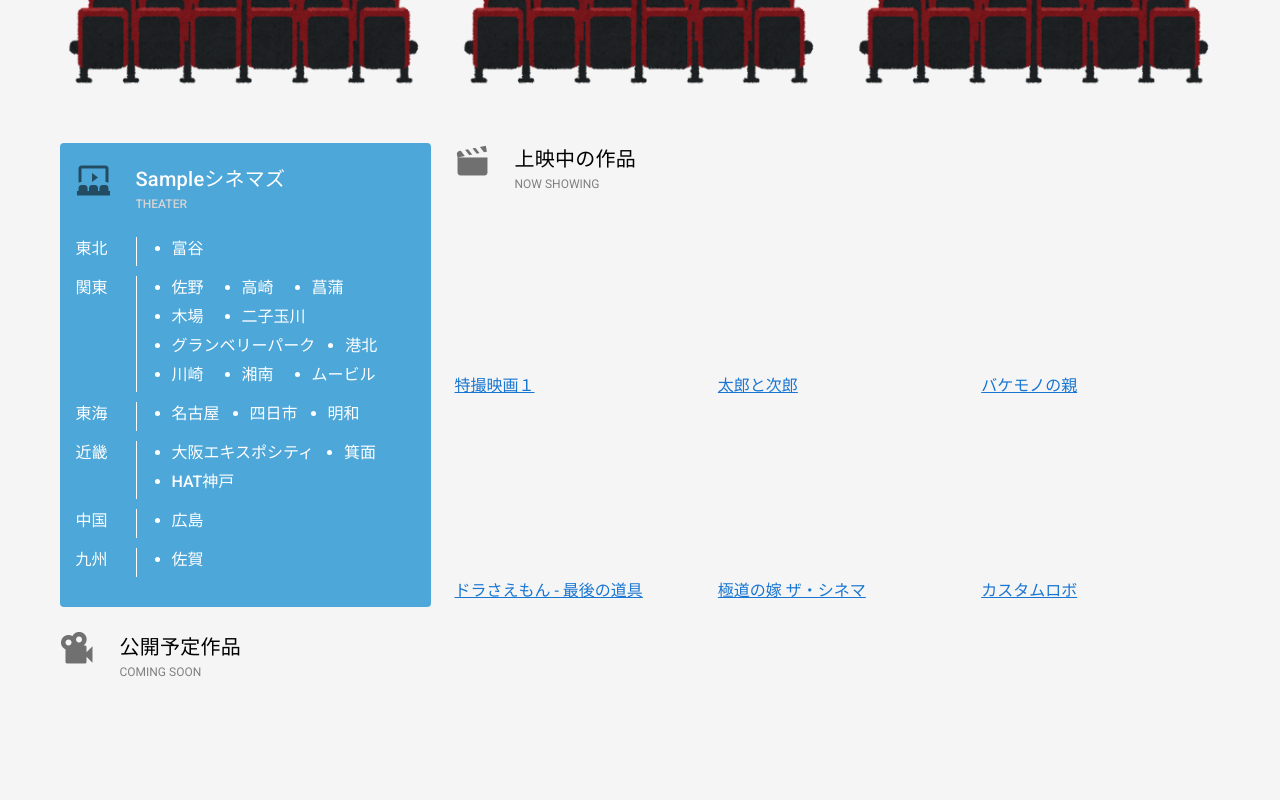
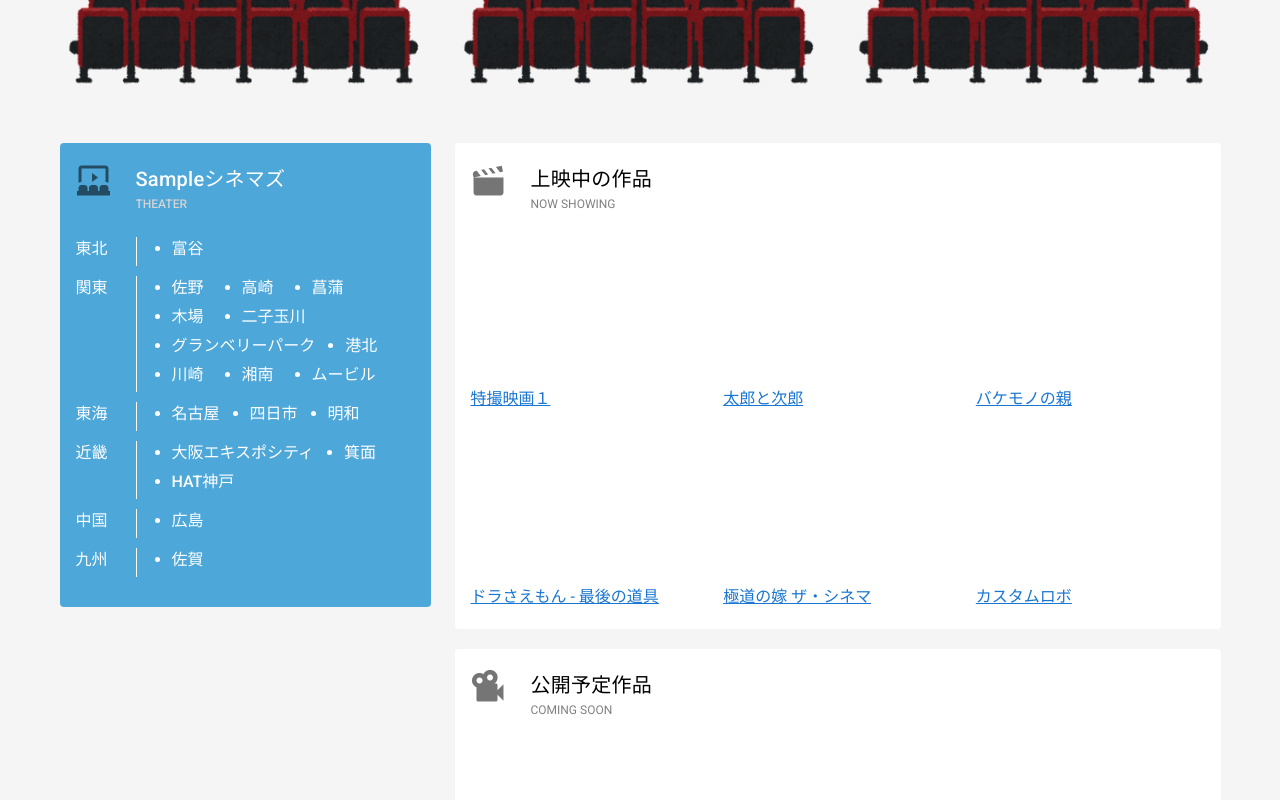
Before and after one commit to Taurin190/nuxt-sample, a Nuxt app: page / in a window 1280 px wide. Shown: the part 980-1780 px from the top of the page. Built offline with nearby package versions, Linux system fonts and the light colour scheme.

Commit message:
modify style for movie list

```diff
--- a/components/organisms/MovieListPanel.vue
+++ b/components/organisms/MovieListPanel.vue
@@ -1,5 +1,5 @@
 <template>
-  <div>
+  <div class="movie-list-panel py-5 mb-5 px-4 rounded">
     <v-row justify="left" align="center">
       <v-col cols="12">
         <panel-title :to="to" :icon="icon" :title="title" :etitle="etitle" />
@@ -16,7 +16,11 @@
     </v-row>
   </div>
 </template>
-
+<style scoped>
+div.movie-list-panel {
+    background-color: white;
+}
+</style>
 <script>
 import PanelTitle from "../molecules/PanelTitle.vue";
 import MovieCard from "../molecules/MovieCard.vue";
--- a/pages/index.vue
+++ b/pages/index.vue
@@ -11,7 +11,8 @@
       <v-col cols="4">
         <theater-panel />
       </v-col>
-      <v-col cols="8"
+      <v-col cols="8">
+        <div
         v-for="panel in panels"
         :key="panel.title"
       >
@@ -21,6 +22,7 @@
           :title="panel.title"
           :etitle="panel.etitle"
         />
+        </div>
       </v-col>
     </v-row>
   </div>
```
